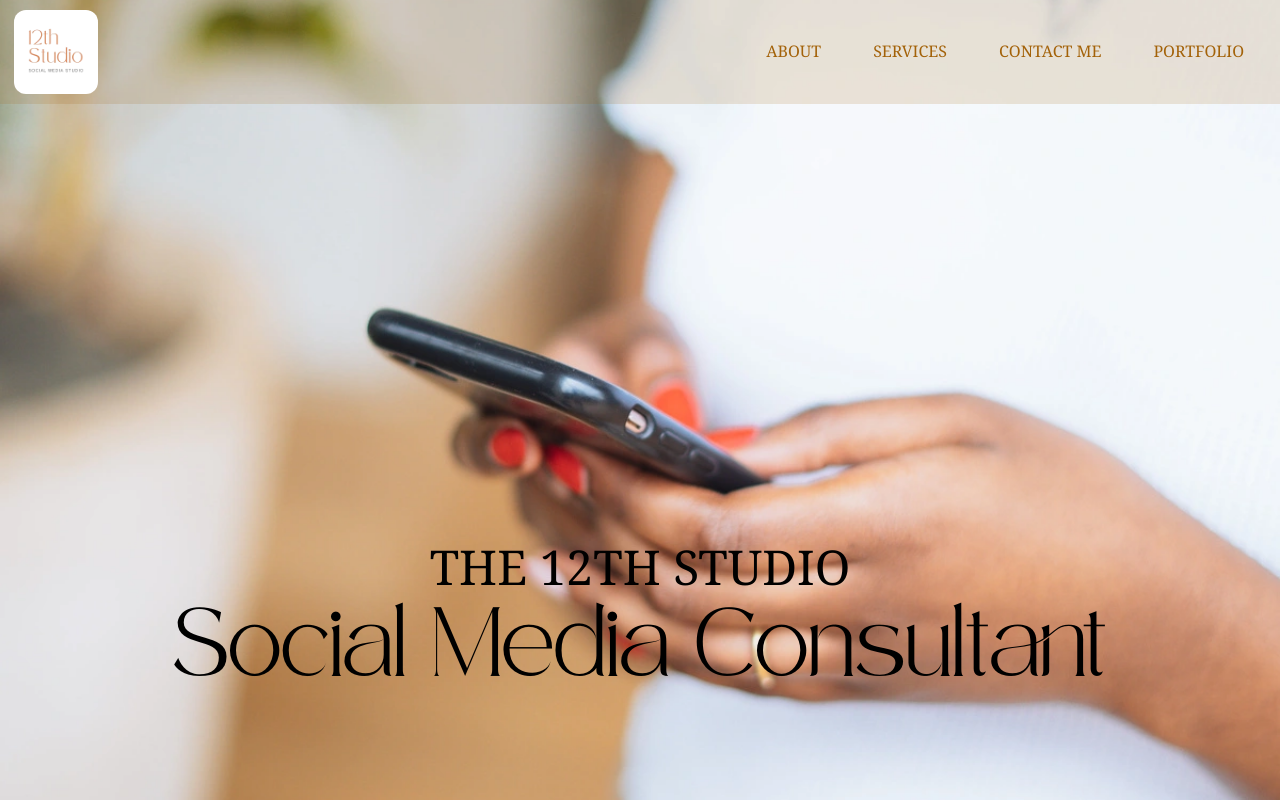
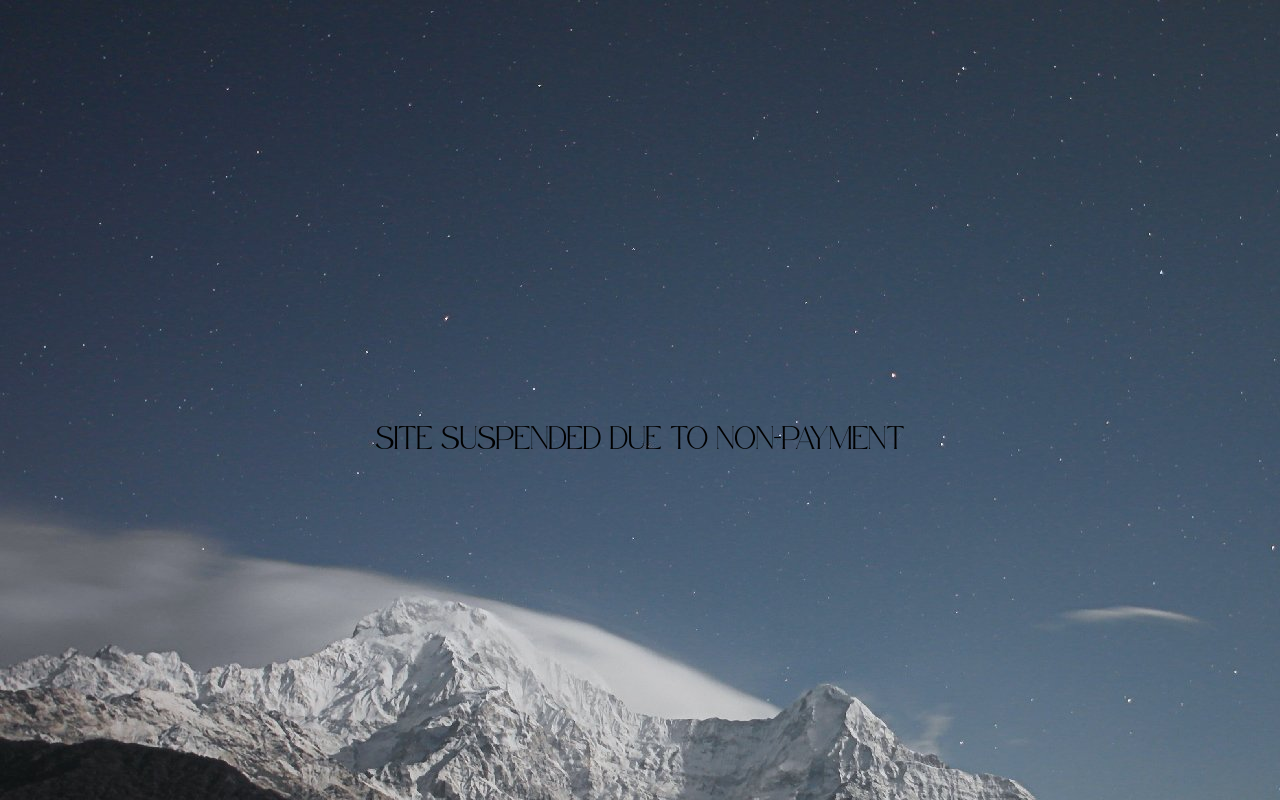
Before and after one commit to ElNgatia/olivia-portfolio, a React (Create React App) app: page / in a window 1280 px wide. Built offline with nearby package versions, Linux system fonts and the light colour scheme.

Commit message:
Revert "Revert "Merge pull request #18 from ElNgatia/non-payment""
This reverts commit 73184beda64b638ce4f28fa1a7012acd55b09a3d.

```diff
--- a/src/App.js
+++ b/src/App.js
@@ -1,37 +1,10 @@
 import "./App.css";
-import About from "./components/About";
-import Contact from "./components/Contact";
-import Home from "./components/Home";
-import MyWork from "./components/Mywork";
-import Navbar from "./components/Navbar";
-import Services from "./components/Services";
-import Testimonials from "./components/Testimonials";
-import SocialMediaManagement from "./components/SocialMediaManagement";
-import Consultations from "./components/Consultations";
-import Coaching from "./components/Coaching";
-import NotFound from "./components/NotFound";
-import { Routes, Route, Navigate } from "react-router-dom";
+
+import Suspended from "./components/Suspended";
 function App() {
   return (
     <>
-      <Navbar />
-
-      <Routes>
-        <Route path="/" element={<Home />} />
-        <Route path="/about" element={<About />} />
-        <Route path="/services" element={<Services />} />
-        <Route
-          path="/services/social-media-management"
-          element={<SocialMediaManagement />}
-        />
-        <Route path="/services/consultations" element={<Consultations />} />
-        <Route path="/services/coaching" element={<Coaching />} />
-        <Route path="/mywork" element={<MyWork />} />
-        <Route path="/contact" element={<Contact />} />
-        <Route path="/testimonials" element={<Testimonials />} />
-        <Route path="/404" element={<NotFound/>} />
-        <Route path="*" element={<Navigate replace to="/404" />} />
-      </Routes>
+   <Suspended />
     </>
   );
 }
--- /dev/null
+++ b/src/components/Suspended.js
@@ -0,0 +1,24 @@
+import React from "react";
+
+export default function Suspended() {
+  return (
+    <div
+      id="suspended"
+      className="flex lg:flex-row items-center md:flex-row sm:flex-col min-h-screen pt-24 bottom-0 bg-hero-pattern"
+    >
+      <div className="container mx-auto lg:w-full justify-center items-center md:px-4 md:py-8 font-droidserif ">
+        <div className="m-4">
+          <div className="sm:justify-center place-content-center">
+            <div className="content-center text-center font-safiramarch text-black ">
+              <h1 className="text-xl  md:text-base sm:text-sm mb-4  ">
+                SITE SUSPENDED DUE TO NON-PAYMENT
+              </h1>
+
+
+            </div>
+          </div>
+        </div>
+      </div>
+    </div>
+  );
+}
--- a/tailwind.config.js
+++ b/tailwind.config.js
@@ -1,4 +1,3 @@
-
 import withMT from "@material-tailwind/react/utils/withMT";
 module.exports = withMT({
   content: ["./src/**/*.{js,jsx,ts,tsx}"],
@@ -6,7 +5,7 @@ module.exports = withMT({
     colors: {
       orange: "#db804e",
       white: "#ffffff",
-      dirt: "#a36209"
+      dirt: "#a36209",
     },
     fontFamily: {
       merriweather: ["Merriweather-Regular", "serif"],
@@ -15,7 +14,9 @@ module.exports = withMT({
       droidserif: ["Droid Serif", "serif"],
     },
     extend: {
-
+      backgroundImage: {
+        "hero-pattern": "url('../public/mt-sample-background.jpg')",
+      },
     },
   },
   plugins: [],
```
Also changed, not shown: public/mt-sample-background.jpg (added).
